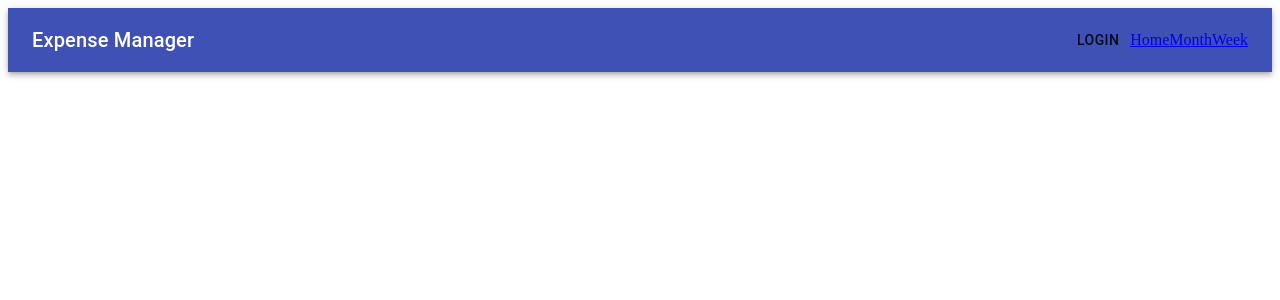
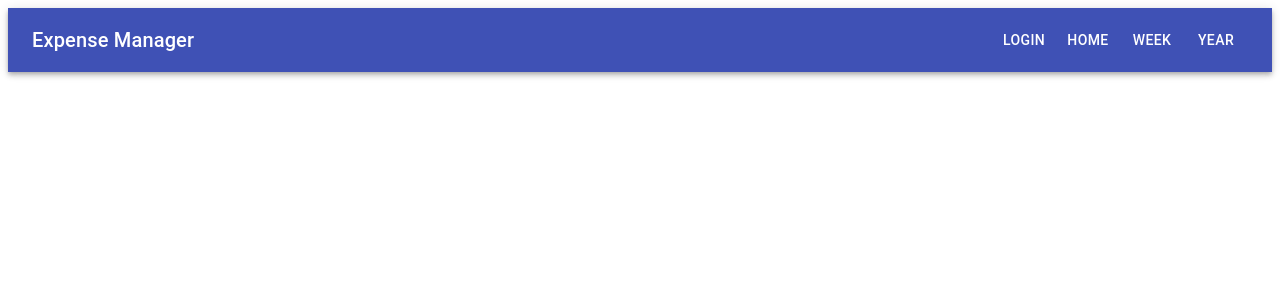
Before and after one commit to shubham3211/expense-manager, a React (Create React App) app: page / in a window 1280 px wide. Shown: the top 300 px of the page. Built offline with nearby package versions, Linux system fonts and the light colour scheme.

Commit message:
nav bar made

```diff
--- a/src/components/App.js
+++ b/src/components/App.js
@@ -9,9 +9,65 @@ import AppBar from '@material-ui/core/AppBar';
 import Toolbar from '@material-ui/core/Toolbar';
 import Typography from '@material-ui/core/Typography';
 import Button from '@material-ui/core/Button';
+import Box from '@material-ui/core/Box';
+import MoreIcon from '@material-ui/icons/MoreVert';
+import IconButton from '@material-ui/core/IconButton';
+import Menu from '@material-ui/core/Menu';
+import MenuItem from '@material-ui/core/MenuItem';
 
-class App extends React.Component {
-  render() {
+const App = () => {
+  const [mobileMoreAnchorEl, setMobileMoreAnchorEl] = React.useState(null);
+
+  const isMobileMenuOpen = Boolean(mobileMoreAnchorEl);
+
+  const handleMobileMenuOpen = (event) => {
+    setMobileMoreAnchorEl(event.currentTarget);
+  }
+
+  const handleMobileMenuClose = () => {
+    setMobileMoreAnchorEl(null);
+  }
+
+  const renderMenu = (
+    <Menu
+      anchorEl={mobileMoreAnchorEl}
+      anchorOrigin={{ vertical: 'top', horizontal: 'right' }}
+      keepMounted
+      transformOrigin={{ vertical: 'top', horizontal: 'right' }}
+      onClose={handleMobileMenuClose}
+      open={isMobileMenuOpen}
+    >
+      <MenuItem onClick={handleMobileMenuClose}>
+        <Link to="/login" style={{textDecoration: "none"}}>
+          <Button>
+            Login
+          </Button>
+        </Link>
+      </MenuItem>
+      <MenuItem onClick={handleMobileMenuClose}>
+        <Link to="/home" style={{textDecoration: "none"}}>
+          <Button>
+            Home
+          </Button>
+        </Link>
+      </MenuItem>
+      <MenuItem onClick={handleMobileMenuClose}>
+        <Link to="/month" style={{textDecoration: "none"}}>
+          <Button>
+            Month
+          </Button>
+        </Link>
+      </MenuItem>
+      <MenuItem onClick={handleMobileMenuClose}>
+        <Link to="/week" style={{textDecoration: "none"}}>
+          <Button>
+            Week
+          </Button>
+        </Link>
+      </MenuItem>
+    </Menu>
+  );
+
   return (
     <Router>
       <AppBar position="static">
@@ -19,12 +75,34 @@ class App extends React.Component {
           <Typography variant="h6" style={{flexGrow:1}}>
             Expense Manager
           </Typography>
-            <Link to="/login" style={{textDecoration: 'none', color:"#fff"}}>
-              <Button color="white">Login</Button>
+          <Box display={{xs: 'none', md: 'block'}}>
+            <Link to="/login" style={{textDecoration: "none"}}>
+              <Button style={{color: "#fff"}}>
+                Login
+              </Button>
             </Link>
-            <Link to="/home" color="#fff">Home</Link>
-            <Link to="/month" color="#fff">Month</Link>
-            <Link to="/week" color="#fff">Week</Link>
+            <Link to="/home" style={{textDecoration: "none"}}>
+              <Button style={{color: "#fff"}}>
+                Home
+              </Button>
+            </Link>
+            <Link to="/week" style={{textDecoration: "none"}}>
+              <Button style={{color:"#fff"}}>
+                Week
+              </Button>
+            </Link>
+            <Link to="/month" style={{textDecoration: "none"}}>
+              <Button style={{color: "#fff"}}>
+                Year
+              </Button>
+            </Link>
+          </Box>
+          <Box display={{md: 'none'}}>
+            <IconButton onClick={handleMobileMenuOpen} style={{color: '#fff'}}>
+              <MoreIcon />
+            </IconButton>
+            {renderMenu}
+          </Box>
         </Toolbar>
       </AppBar>
       <Switch>
@@ -38,6 +116,5 @@ class App extends React.Component {
     </Router>
   )
 }
-}
 
 export default App;
--- a/src/utils/expenseDuration.js
+++ b/src/utils/expenseDuration.js
@@ -43,5 +43,5 @@ export const maxCategory = (categories) => categories.reduce((maxCategory, curre
 
 export const expenseToday = (expense) => {
   let now=moment().format('YYYY-MM-DD')
-  return expense.reduce((total, current) => moment(current.date).format('YYYY-MM-DD')==now ? total+current.cost : total, 0)
+  return expense.reduce((total, current) => moment(current.date).format('YYYY-MM-DD')===now ? total+current.cost : total, 0)
 }
```
Lines whose indentation alone changed are shown as unchanged.
